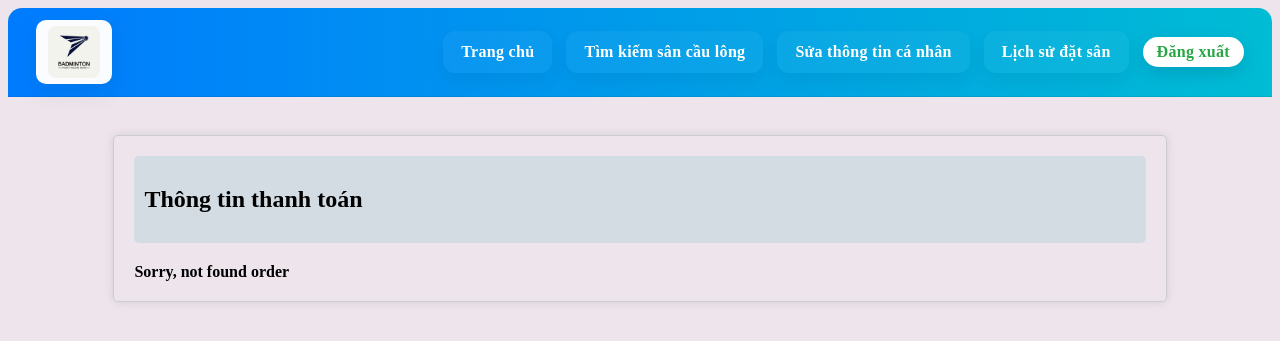
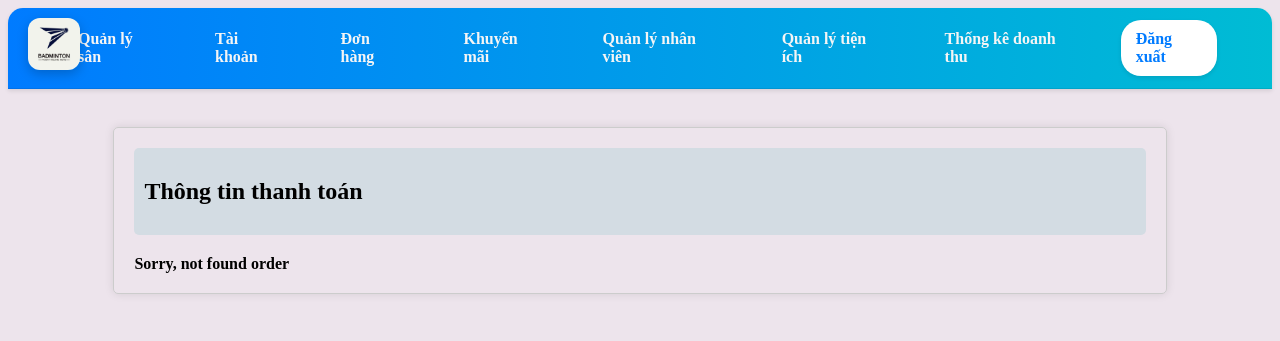
Before and after one commit to QuocKhanh5356/csn-da23ttc-tranquockhanh-sancaulong-final, a PHP site: page /order.php in a window 1280 px wide. Shown: the top 341 px of the page. Run offline with PHP 8.4, Linux system fonts and the light colour scheme.

Commit message:
Update header.php

```diff
--- a/GUI/header.php
+++ b/GUI/header.php
@@ -4,23 +4,25 @@
 <head>
     <meta charset="UTF-8">
     <meta name="viewport" content="width=device-width, initial-scale=1.0">
-    <link rel="stylesheet" href="css/header.css?v = <?php echo time(); ?>">
+    <title>Badminton AYA</title>
+    <link rel="stylesheet" href="css/header_admin.css?v = <?php echo time(); ?>">
 </head>
 
 <body>
     <div class="contranner">
-        <div class="logo-wrap">
-            <a href="dashboard.php?pg=home" aria-label="Trang chủ">
-                <img class="site-logo" src="./img/logomoi.png" alt="Badminton AYA logo">
-            </a>
+        <div class="logo">
+            <img src="./img/logomoi.png" alt="">
         </div>
         <div class="wrapper">
             <ul class="menu">
-                <li><a href="dashboard.php?pg=home">Trang chủ</a></li>
-                <li><a href="dashboard.php?pg=pitchSearch">Tìm kiếm sân cầu lông</a></li>
-                <li><a href="dashboard.php?pg=userEdit">Sửa thông tin cá nhân</a></li>
-                <li><a href="dashboard.php?pg=summary">Lịch sử đặt sân</a></li>
-                <li class="user-pill"><a href="dashboard.php?pg=logout">Đăng xuất</a></li>
+                <li><a href="dashboard_admin.php?pg=pitchManage">Quản lý sân</a></li>
+                <li><a href="dashboard_admin.php?pg=accountManage">Tài khoản</a></li>
+                <li><a href="dashboard_admin.php?pg=summary">Đơn hàng</a></li>
+                <li><a href="dashboard_admin.php?pg=promotionManage">Khuyến mãi</a></li>
+                <li><a href="dashboard_admin.php?pg=employeeManage">Quản lý nhân viên</a></li>
+                <li><a href="dashboard_admin.php?pg=inventoryManage">Quản lý tiện ích</a></li>
+                <li><a href="dashboard_admin.php?pg=revenueStats">Thống kê doanh thu</a></li>
+                <li><a href="dashboard_admin.php?pg=logout" class="logout-btn">Đăng xuất</a></li>
             </ul>
         </div>
     </div>
```
